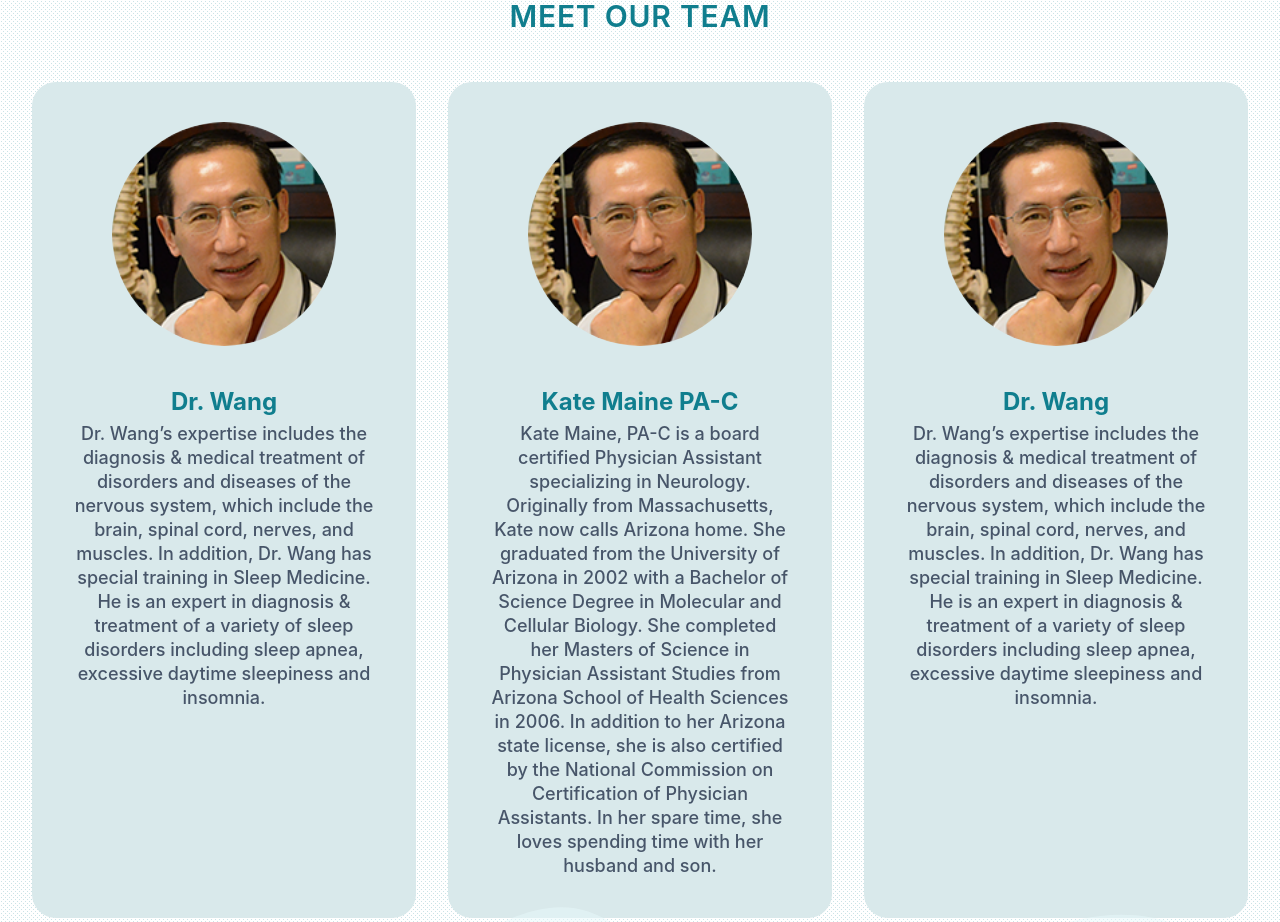
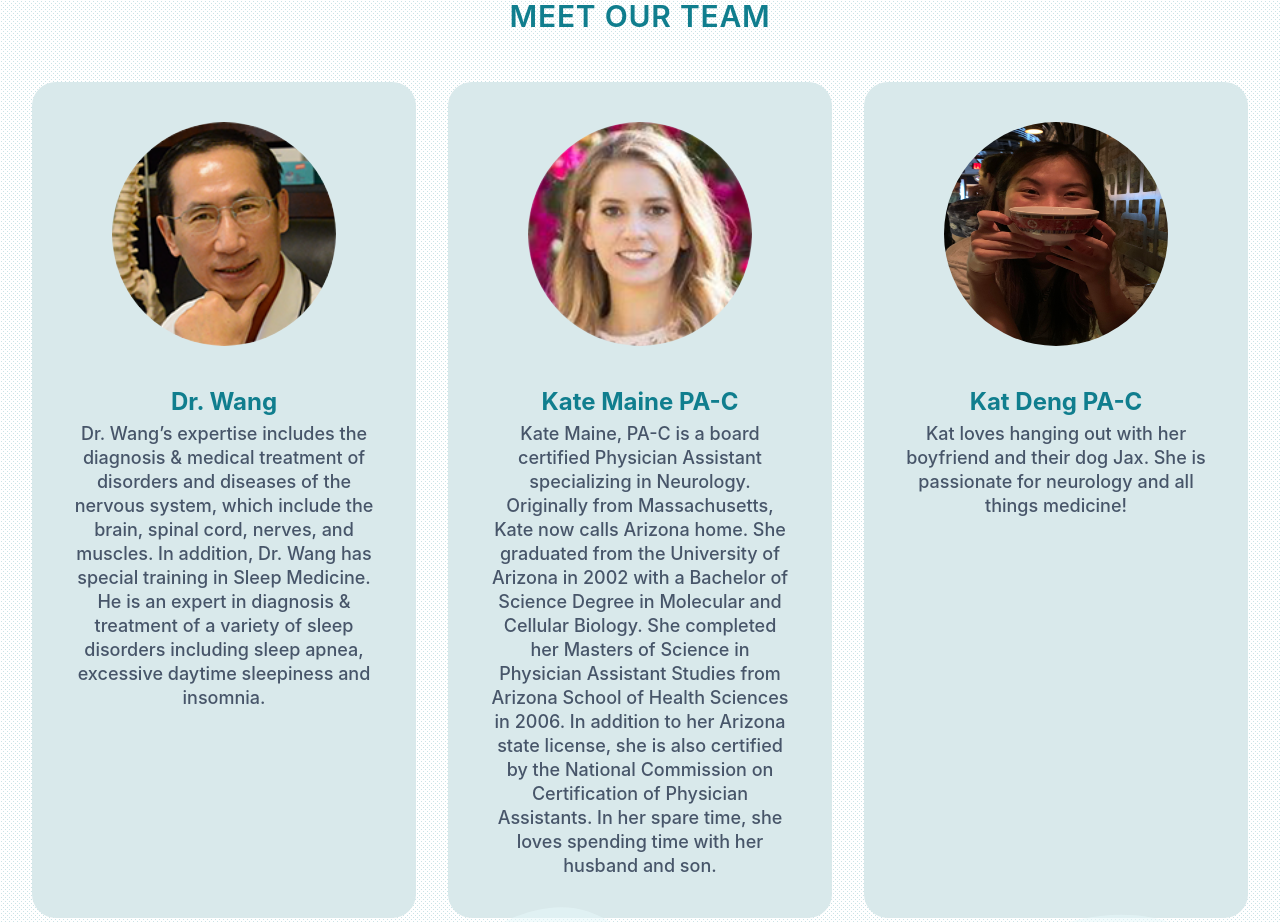
Before and after one commit to w2h3/next-with-vars1, a Next.js app: page /about in a window 1280 px wide. Shown: the part 1140-2062 px from the top of the page. Built offline with nearby package versions, Linux system fonts and the light colour scheme.

Commit message:
Fixed Team section

```diff
--- a/src/components/Team.tsx
+++ b/src/components/Team.tsx
@@ -1,5 +1,7 @@
 import Divider from './layout/Dividers';
 import dr from '/public/Dr.png';
+import kate from '/public/KateM.png';
+import kat from '/public/kat.jpg';
 
 const people = [
   {
@@ -10,12 +12,12 @@ const people = [
   {
     name: 'Kate Maine PA-C',
     role: 'Kate Maine, PA-C is a board certified Physician Assistant specializing in Neurology. Originally from Massachusetts, Kate now calls Arizona home. She graduated from the University of Arizona in 2002 with a Bachelor of Science Degree in Molecular and Cellular Biology. She completed her Masters of Science in Physician Assistant Studies from Arizona School of Health Sciences in 2006. In addition to her Arizona state license, she is also certified by the National Commission on Certification of Physician Assistants. In her spare time, she loves spending time with her husband and son.',
-    imageUrl: `${dr.src}`,
+    imageUrl: `${kate.src}`,
   },
   {
-    name: 'Dr. Wang',
-    role: 'Dr. Wang’s expertise includes the diagnosis & medical treatment of disorders and diseases of the nervous system, which include the brain, spinal cord, nerves, and muscles. In addition, Dr. Wang has special training in Sleep Medicine. He is an expert in diagnosis & treatment of a variety of sleep disorders including sleep apnea, excessive daytime sleepiness and insomnia.',
-    imageUrl: `${dr.src}`,
+    name: 'Kat Deng PA-C',
+    role: 'Kat loves hanging out with her boyfriend and their dog Jax. She is passionate for neurology and all things medicine!',
+    imageUrl: `${kat.src}`,
   },
 
   // More people...
```
Also changed, not shown: public/kat.jpg (added).
